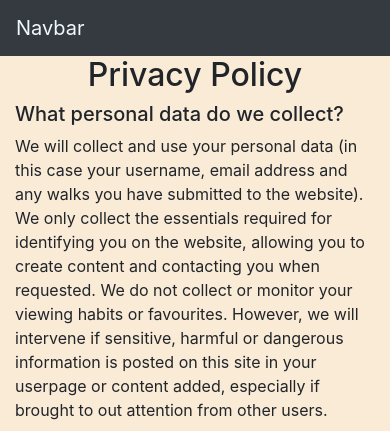
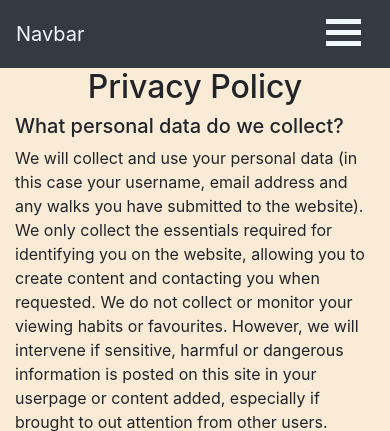
Before and after one commit to Code-Institute-Submissions/RhysPollardDevelopment-Data-centric_milestone_AprResub, a Flask app: page /privacy_policy in a window 390 px wide. Shown: the top 431 px of the page. Run offline with Flask 2, Linux system fonts and the light colour scheme; some libraries are stand-ins or nearby versions; some web fonts are replaced.

Commit message:
Header Mostly finished style wise and functionality, mobile toggle icon fixed

```diff
--- a/static/css/style.css
+++ b/static/css/style.css
@@ -1,4 +1,5 @@
 /*---------------Base----------*/
+/*--------------Navbar----------*/
 body{
     background-color: antiquewhite;
 }
@@ -32,6 +33,38 @@ body{
     flex:auto;
 }
 
+/* Toggler icon code for changing style found at
+https://www.w3schools.com/howto/howto_css_menu_icon.asp */
+.toggler-icon{
+    display: inline-block;
+    cursor: pointer;
+}
+
+.toggler-icon::selection{
+    background: green;
+}
+
+.bar1, .bar2, .bar3{
+    width: 35px;
+    height: 5px;
+    background-color: aliceblue;
+    margin: 6px 0;
+    transition: 0.4s;
+}
+
+.change .bar1 {
+    -webkit-transform: rotate(-45deg) translate(-9px, 6px);
+    transform: rotate(-45deg) translate(-9px, 6px);
+}
+
+.change .bar2 {opacity: 0;}
+
+.change .bar3 {
+    -webkit-transform: rotate(45deg) translate(-8px, -8px);
+    transform: rotate(45deg) translate(-8px, -8px);
+}
+
+/*------------Footer-----------*/
 .footer{
     background: rgb(206, 206, 206);
     height: 3rem;
--- a/static/js/scripts.js
+++ b/static/js/scripts.js
@@ -1,3 +1,12 @@
+$(document).ready(function () {
+  // Fix found at https://api.jquery.com/toggleclass/
+  // Tried ()=> but 'this' targeted window now #toggler-icon.
+  // Changes the hamburger icon to an X when mobile nav opened.
+  $('#toggler-icon').click(function(){
+    $(this).toggleClass("change")
+  })
+});
+
 let password = document.getElementById("password");
 let confirm_password = document.getElementById("confirm_password");
 
@@ -8,7 +17,7 @@ if (password) {
     confirm_password.addEventListener('keyup', validatePassword);
 }
 
-/*Checks that both Passwords are same after each character and sets the
+/* Checks that both Passwords are same after each character and sets the
 warning for validity.
 Idea for validate password found at https://codepen.io/diegoleme/pen/surIK
 */ https://developer.mozilla.org/en-US/docs/Web/API/HTMLSelectElement/setCustomValidity
--- a/templates/base.html
+++ b/templates/base.html
@@ -29,7 +29,11 @@
                 data-target="#navbarSupportedContent"
                 aria-controls="navbarSupportedContent" aria-expanded="false"
                 aria-label="Toggle navigation">
-                <span class="navbar-toggler-icon"></span>
+                <div class="toggler-icon" id="toggler-icon">
+                    <div class="bar1"></div>
+                    <div class="bar2"></div>
+                    <div class="bar3"></div>
+                </div>
             </button>
 
             <div class="collapse navbar-collapse" id="navbarSupportedContent">
@@ -61,7 +65,9 @@
                     <button class="button clear user-dropdown dropdown-toggle"
                         type="button" id="dropdownMenuButton"
                         data-toggle="dropdown" aria-haspopup="true" aria-=""
-                        expanded="false" aria-expanded="false">User</button>
+                        expanded="false" aria-expanded="false">
+                        <i class="fas fa-user" aria-hidden="true"></i>
+                    </button>
                     <div class="dropdown-menu custom-dropdown"
                         aria-labelledby="dropdownMenuButton">
                         <ul
```
